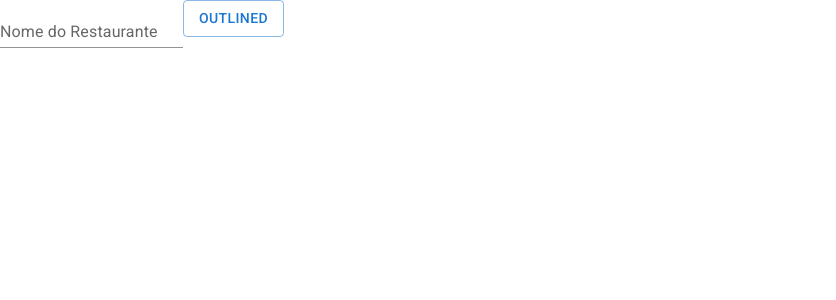
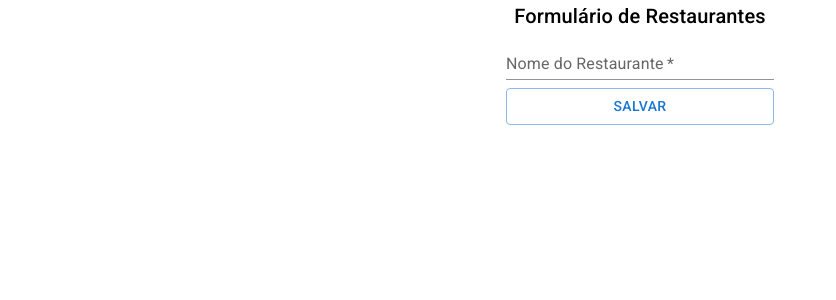
Before and after one commit to matheusrodacki/alfood-react, a React (Create React App) app: page /admin/restaurantes/novo in a window 1280 px wide. Shown: the top 300 px of the page, without its empty margins (0-836 px from the left). Built offline with nearby package versions, Linux system fonts and the light colour scheme.

Commit message:
adiciona estilos ao formularioRestaurante

```diff
--- a/src/paginas/Admin/Restaurantes/FormularioRestaurante.tsx
+++ b/src/paginas/Admin/Restaurantes/FormularioRestaurante.tsx
@@ -1,4 +1,4 @@
-import { Button, TextField } from '@mui/material';
+import { Box, Button, TextField, Typography } from '@mui/material';
 import axios from 'axios';
 import { useEffect, useState } from 'react';
 import { baseURL } from '../../../shared/host';
@@ -40,17 +40,29 @@
     }
   }
   return (
-    <form onSubmit={aoSubmeterForm}>
+    <Box
+      sx={{ display: 'flex', flexDirection: 'column', alignItems: 'center' }}>
+      <Typography component='h1' variant='h6'>
+        Formulário de Restaurantes
+      </Typography>
+      <Box component='form' onSubmit={aoSubmeterForm}>
         <TextField
           value={nomeRestaurante}
           onChange={(event) => setNomeRestaurante(event.target.value)}
           id='standard-basic'
           label='Nome do Restaurante'
-        variant='standard'></TextField>
-      <Button type='submit' variant='outlined'>
-        Outlined
+          variant='standard'
+          fullWidth
+          required></TextField>
+        <Button
+          sx={{ marginTop: 1 }}
+          type='submit'
+          variant='outlined'
+          fullWidth>
+          Salvar
         </Button>
-    </form>
+      </Box>
+    </Box>
   );
 }
 
```
Lines whose indentation alone changed are shown as unchanged.
